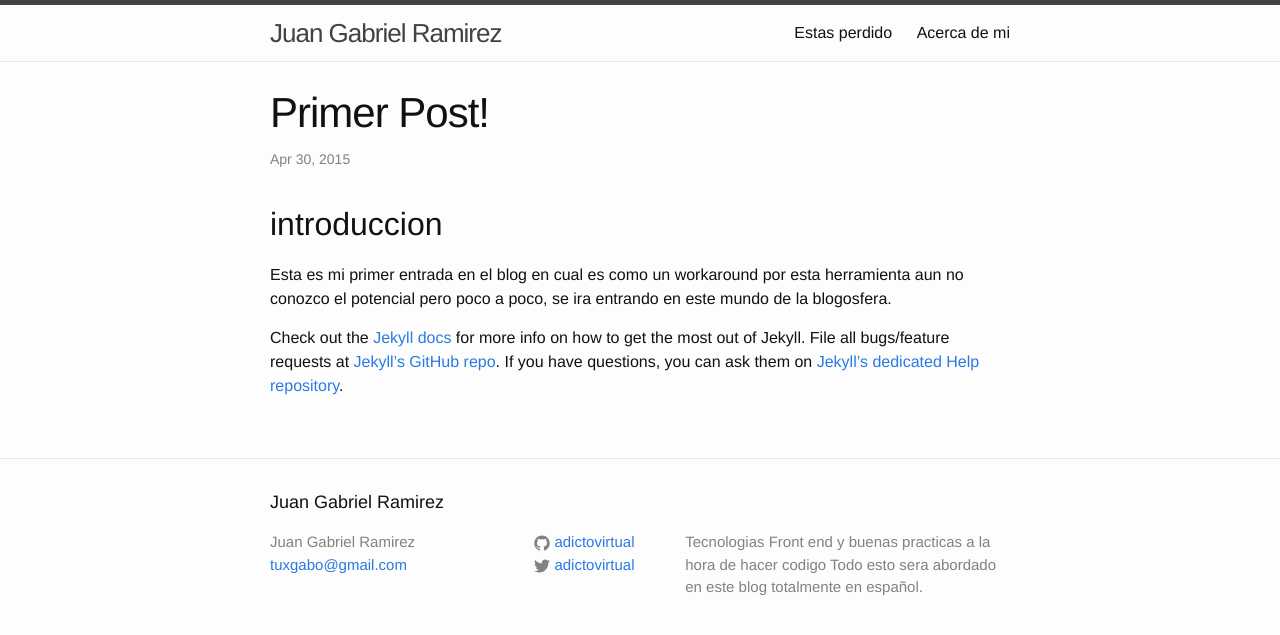
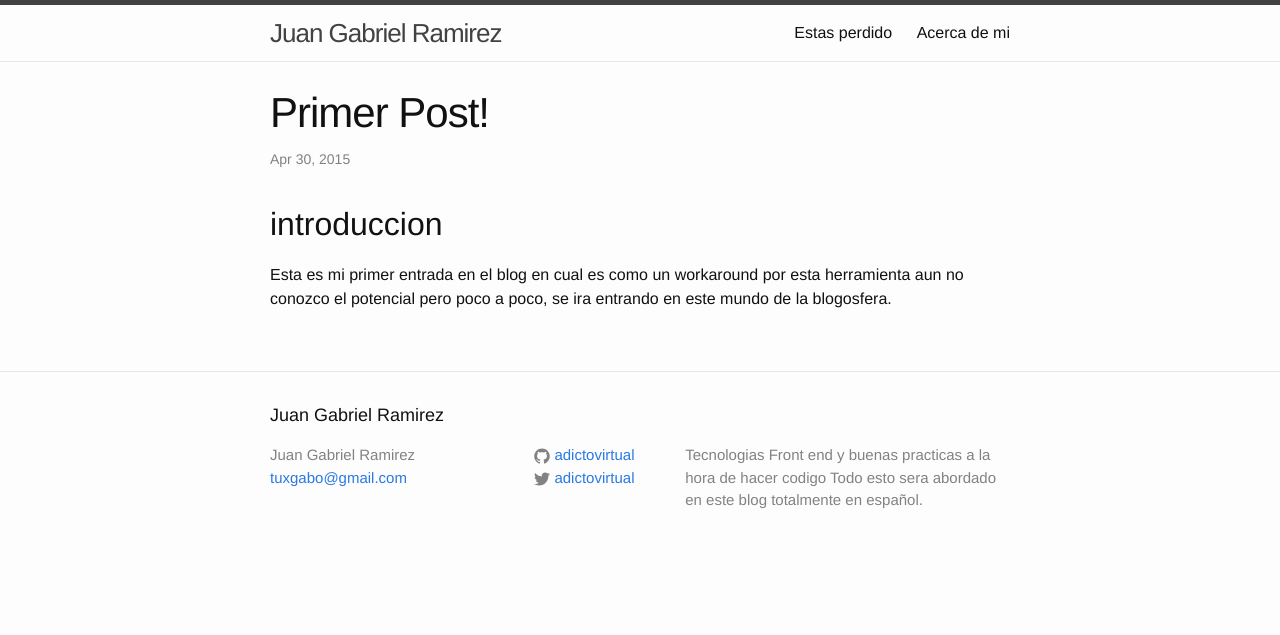
Before and after one commit to juanramirezc2/adictovirtual.github.io, a Jekyll site: the page built from _posts/2015-04-30-primer-post.markdown, in a window 1280 px wide. Shown: the top 635 px of the page. Built offline with Jekyll 4.4.1, drawn with Linux system fonts in a browser that asks for light colours.

Commit message:
some links deleted

```diff
--- a/_posts/2015-04-30-primer-post.markdown
+++ b/_posts/2015-04-30-primer-post.markdown
@@ -7,9 +7,3 @@
 ##introduccion
 
 Esta es mi primer entrada en el blog en cual es como un workaround por esta herramienta  aun no conozco  el potencial pero poco a poco, se ira entrando en este mundo de la blogosfera.
-
-Check out the [Jekyll docs][jekyll] for more info on how to get the most out of Jekyll. File all bugs/feature requests at [Jekyll’s GitHub repo][jekyll-gh]. If you have questions, you can ask them on [Jekyll’s dedicated Help repository][jekyll-help].
-
-[jekyll]:      http://jekyllrb.com
-[jekyll-gh]:   https://github.com/jekyll/jekyll
-[jekyll-help]: https://github.com/jekyll/jekyll-help
```
